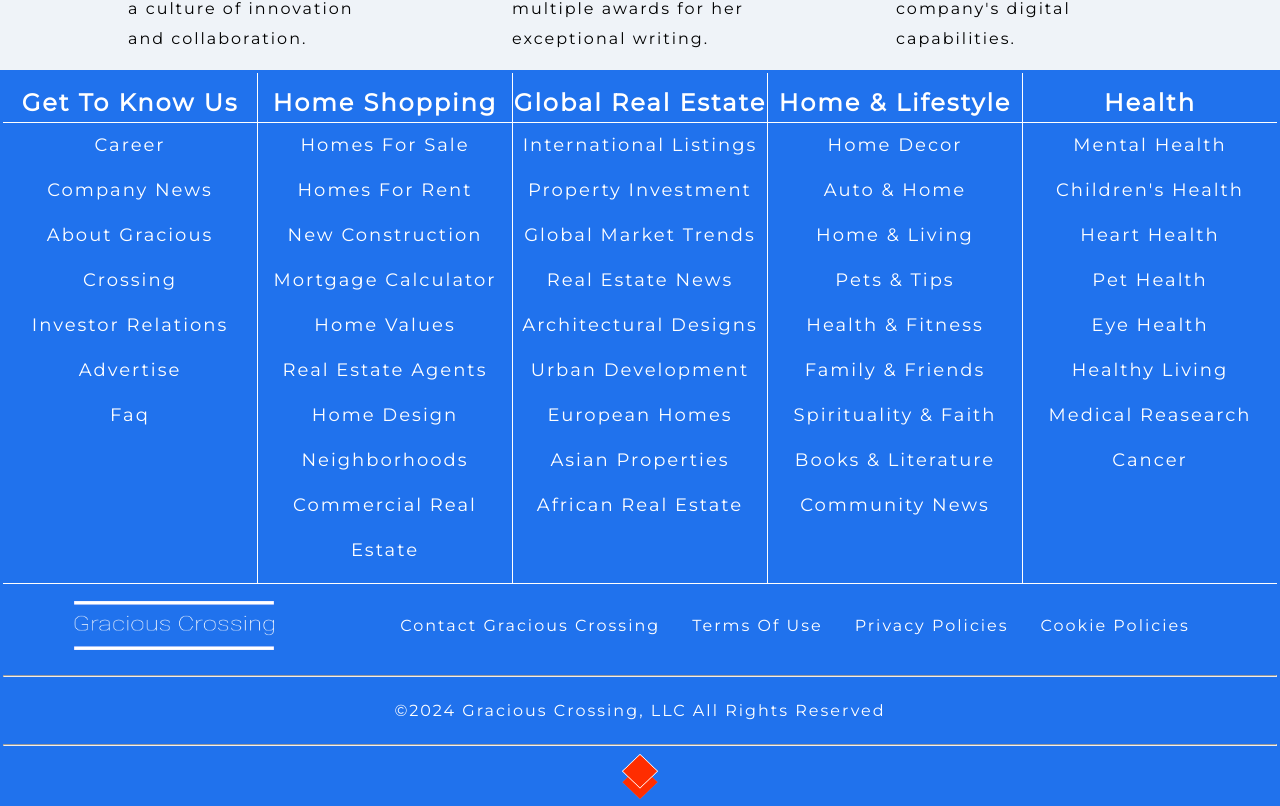
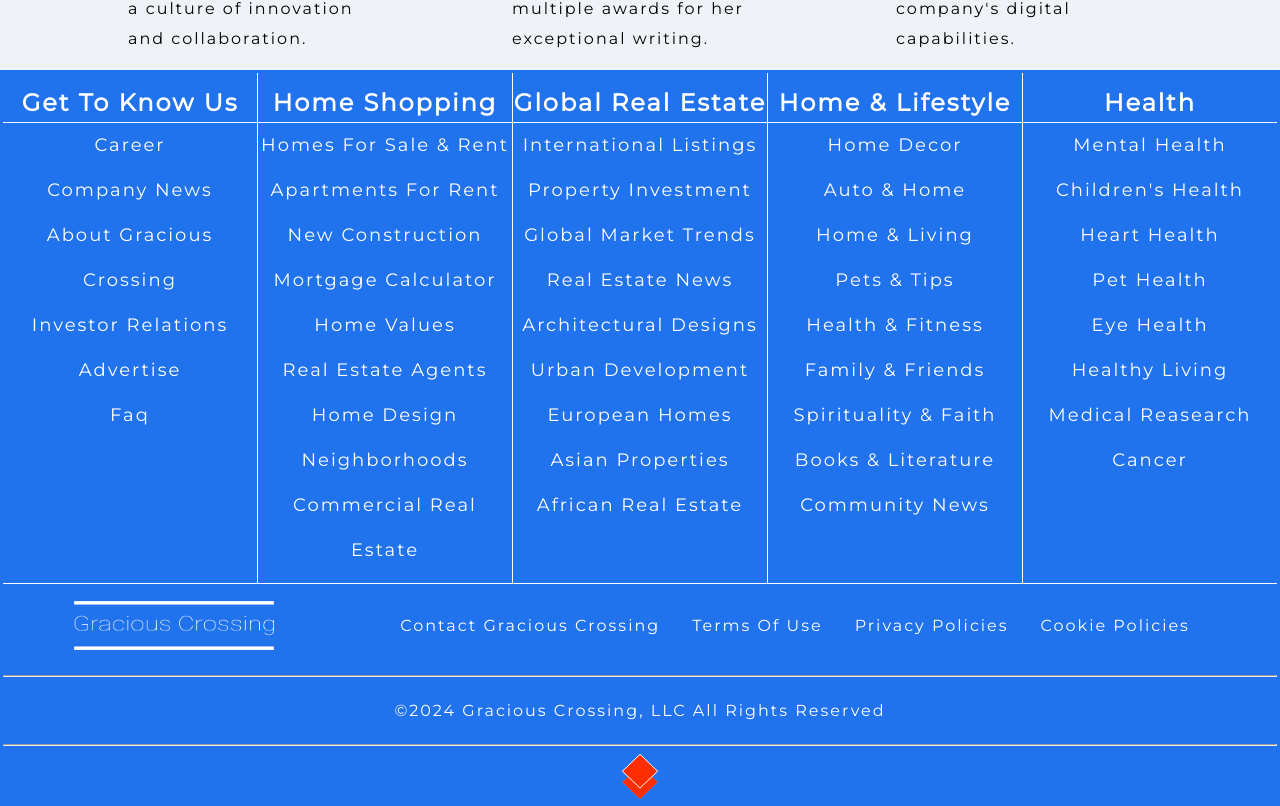
Before and after one commit to gurime/GraciousCrossing, a Next.js app: page /pages/About in a window 1280 px wide. Shown: the part 1796-2602 px from the top of the page. Built offline with nearby package versions, Linux system fonts and the light colour scheme; no server answers; the database is empty.

Commit message:
Update Footer.jsx

```diff
--- a/app/components/Footer.jsx
+++ b/app/components/Footer.jsx
@@ -45,8 +45,8 @@
   <div className="footer-headline">Home Shopping</div>
 
   <ul className="footer-navlink">
-    <li><Link href='/pages/PropertyListings'>Homes for Sale</Link></li>
-    <li><Link href='#!'>Homes for Rent</Link></li>
+    <li><Link href='/pages/PropertyListings'>Homes for Sale & Rent</Link></li>
+    <li><Link href='#!'>Apartments for Rent</Link></li>
     <li><Link href='#!'>New Construction</Link></li>
     <li><Link href='/pages/MortageCalculator'>Mortgage Calculator</Link></li>
     <li><Link href='#!'>Home Values</Link></li>
```
